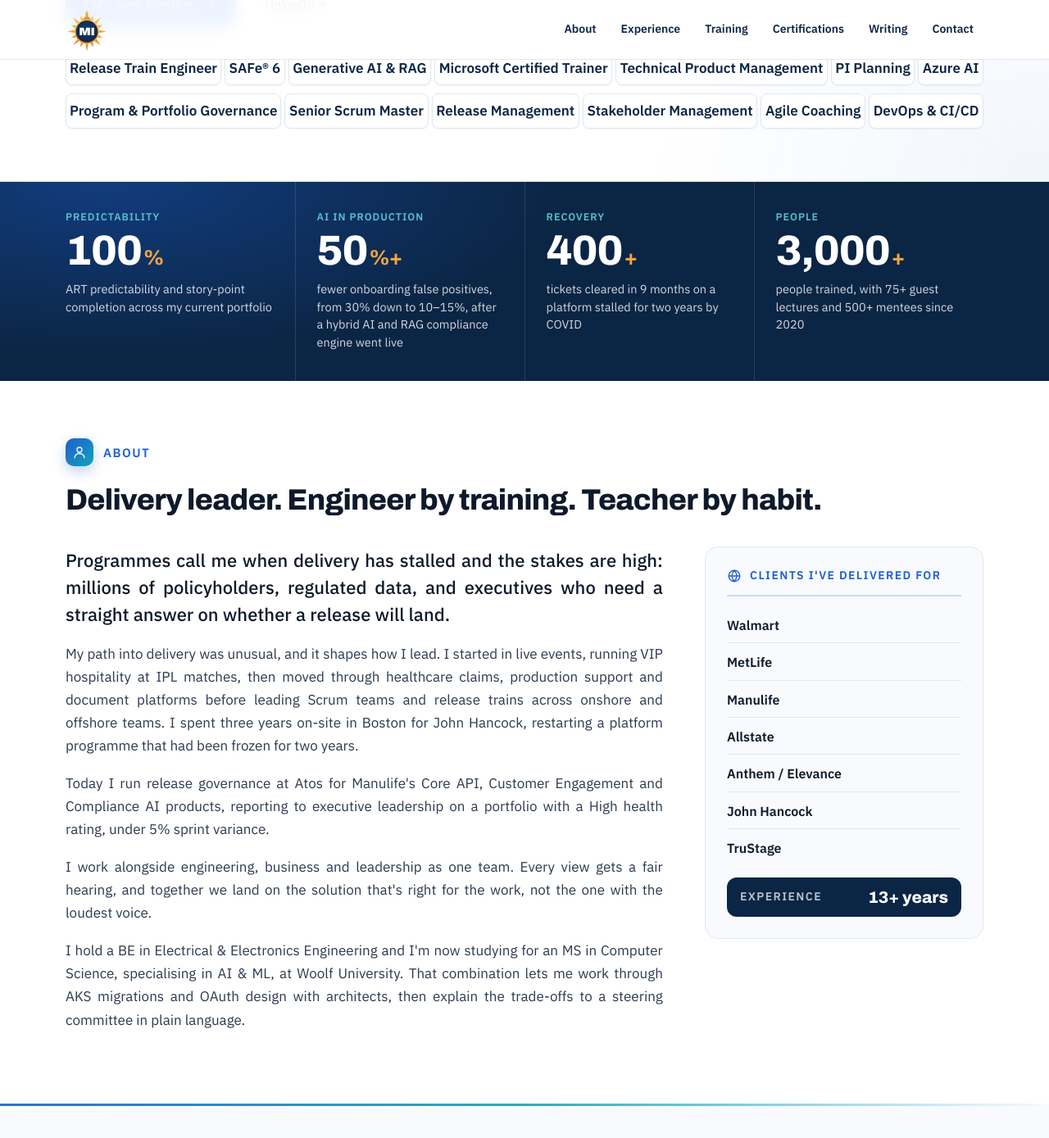
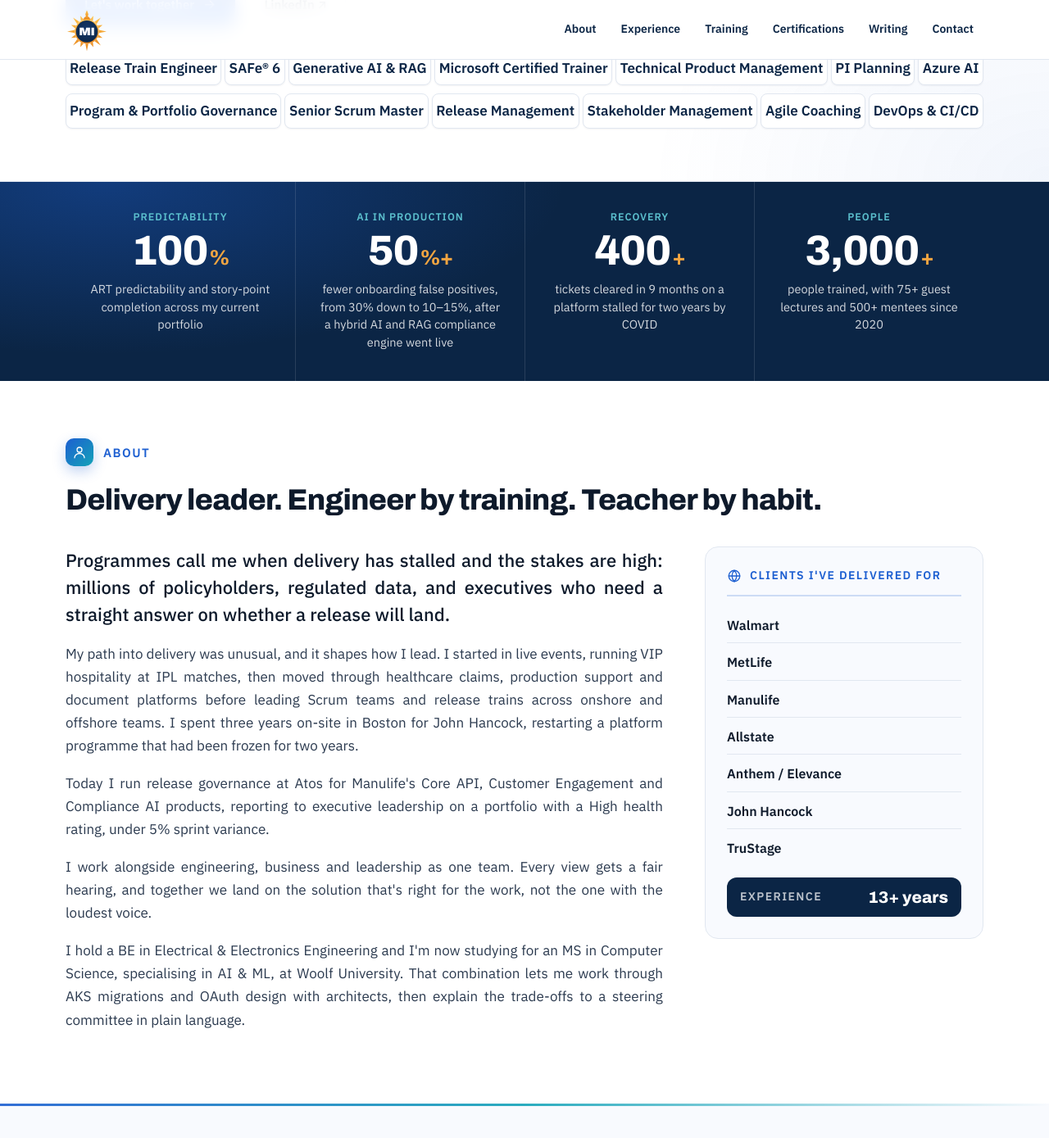
Before and after one commit to Madhan-I/Madhan-I.github.io, a Jekyll site: the page built from index.html, in a window 1280 px wide and 1400 px high, scrolled down 572 px. Shown: the top 1389 px of the window at 82% size. Built offline with Jekyll 4.4.1, drawn with Linux system fonts in a browser that asks for light colours.

Commit message:
Number band: centred boxes
Co-Authored-By: Claude Opus 5.5 <noreply@anthropic.com>
Claude-Session: https://claude.ai/code/session_01MFRrTt7LBDdX57m85KHNGp

```diff
--- a/assets/css/style.css
+++ b/assets/css/style.css
@@ -452,3 +452,8 @@ nav .wrap { padding-block: 10px; }
 .hero-copy h1 { font-size: clamp(40px, 5.6vw, 76px); }
 /* About paragraphs: justified on wider screens, matching the hero intro */
 @media (min-width: 761px) { .about .copy p { text-align: justify; text-justify: inter-word; } }
+/* Number band: each box centred */
+.metric, .metric:first-child { text-align: center; padding-left: clamp(16px, 2vw, 28px); padding-right: clamp(16px, 2vw, 28px); }
+.metric p { margin-left: auto; margin-right: auto; }
+@media (max-width: 900px) { .metric:nth-child(3) { padding-left: clamp(16px, 2vw, 28px); } }
+@media (max-width: 520px) { .metric { padding-left: 0; padding-right: 0; } }
```
